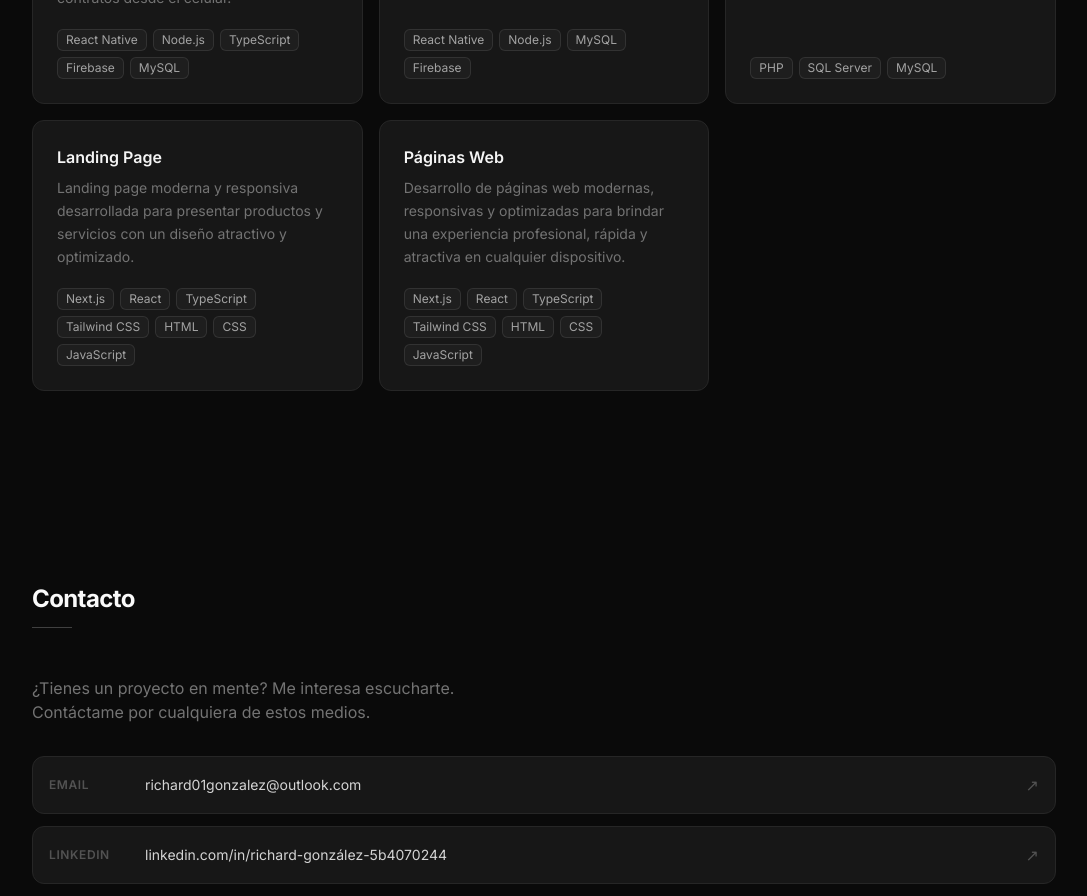
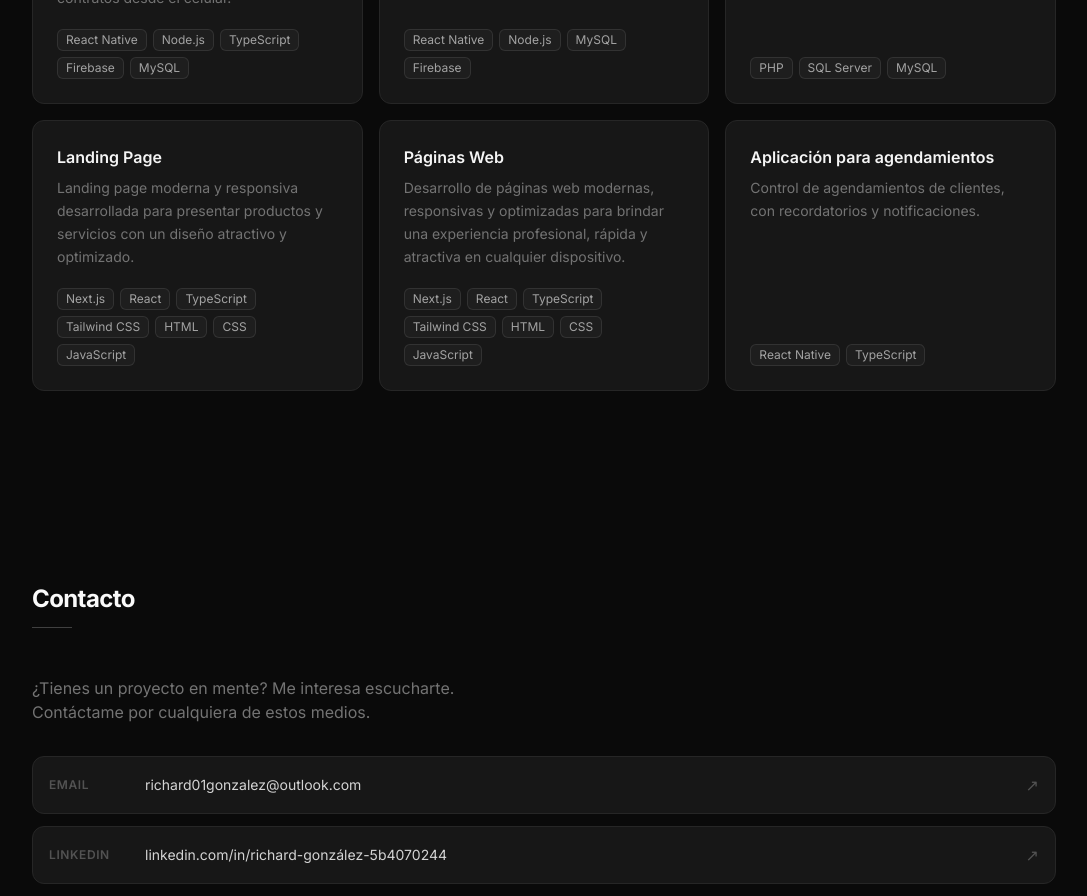
Before and after one commit to richardglez-dev/my_landing_page, a Next.js app: page / in a window 1280 px wide. Shown: the part 1600-2496 px from the top of the page, without its empty margins (96-1183 px from the left). Built offline with nearby package versions, Linux system fonts and the light colour scheme.

Commit message:
Se agrego la parte de app de agendamientos

```diff
--- a/components/Projects.tsx
+++ b/components/Projects.tsx
@@ -30,6 +30,14 @@ const projects = [
   tech: [
     "Next.js","React","TypeScript","Tailwind CSS","HTML","CSS","JavaScript"],
    },
+     {
+  name: "Aplicación para agendamientos",
+  description:
+    "Control de agendamientos de clientes, con recordatorios y notificaciones.",
+  tech: [
+    "React Native","TypeScript"],
+   },
+
 ];
 
 export default function Projects() {
```
